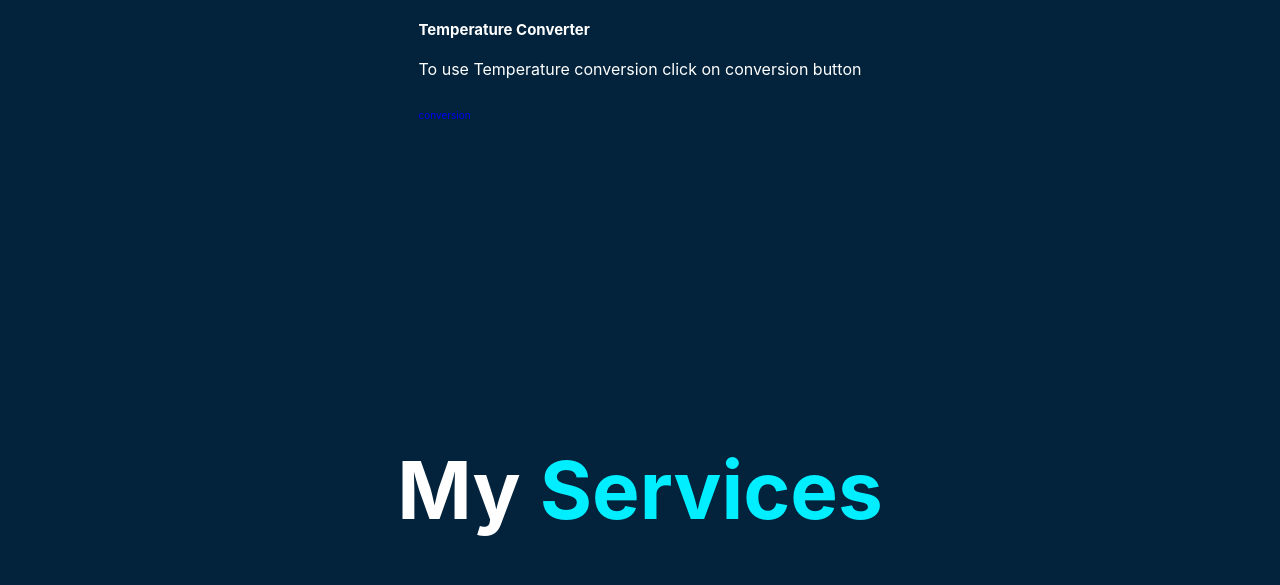
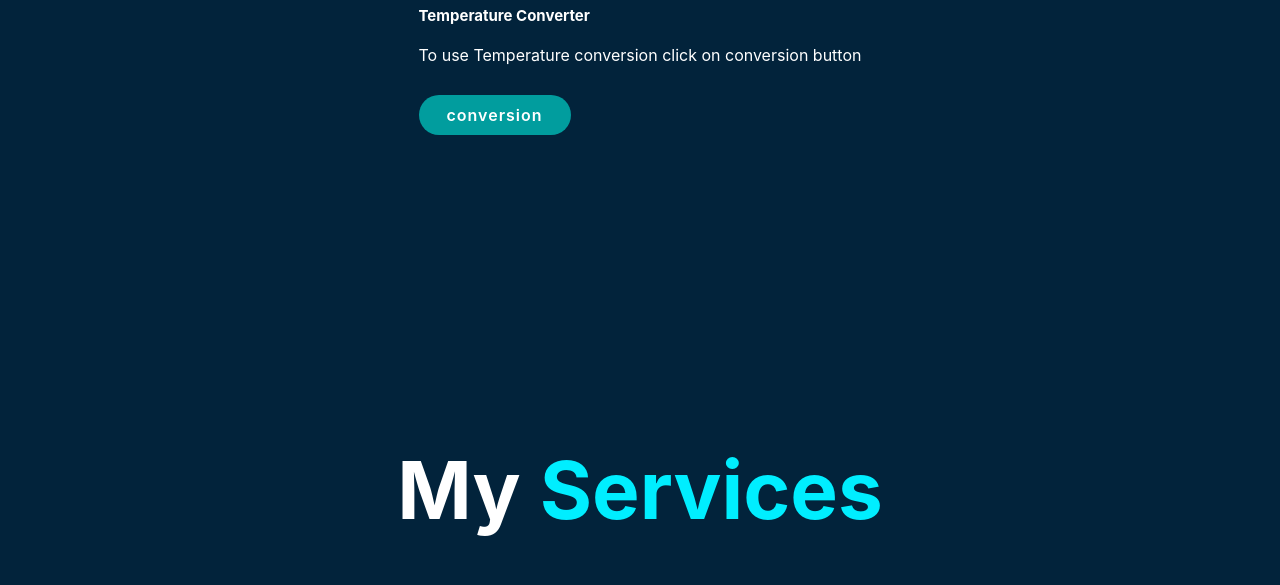
Before and after one commit to HKSingh666/Myportfolio, a plain HTML site: page index.html in a window 1280 px wide. Shown: the part 2059-2644 px from the top of the page. Drawn offline with nearby package versions, Linux system fonts and the light colour scheme.

Commit message:
index.html

```diff
--- a/index.html
+++ b/index.html
@@ -69,7 +69,7 @@
             <h3>Project 1</h3><br><br>
             <h2>Temperature Converter</h2>
             <p>To use Temperature conversion click on conversion button</p>
-            <a href="temp.html">conversion</a>
+            <a href="temp.html" class="btn">conversion</a>
         </div>
     </section>
     <!-- Services Section -->
```
